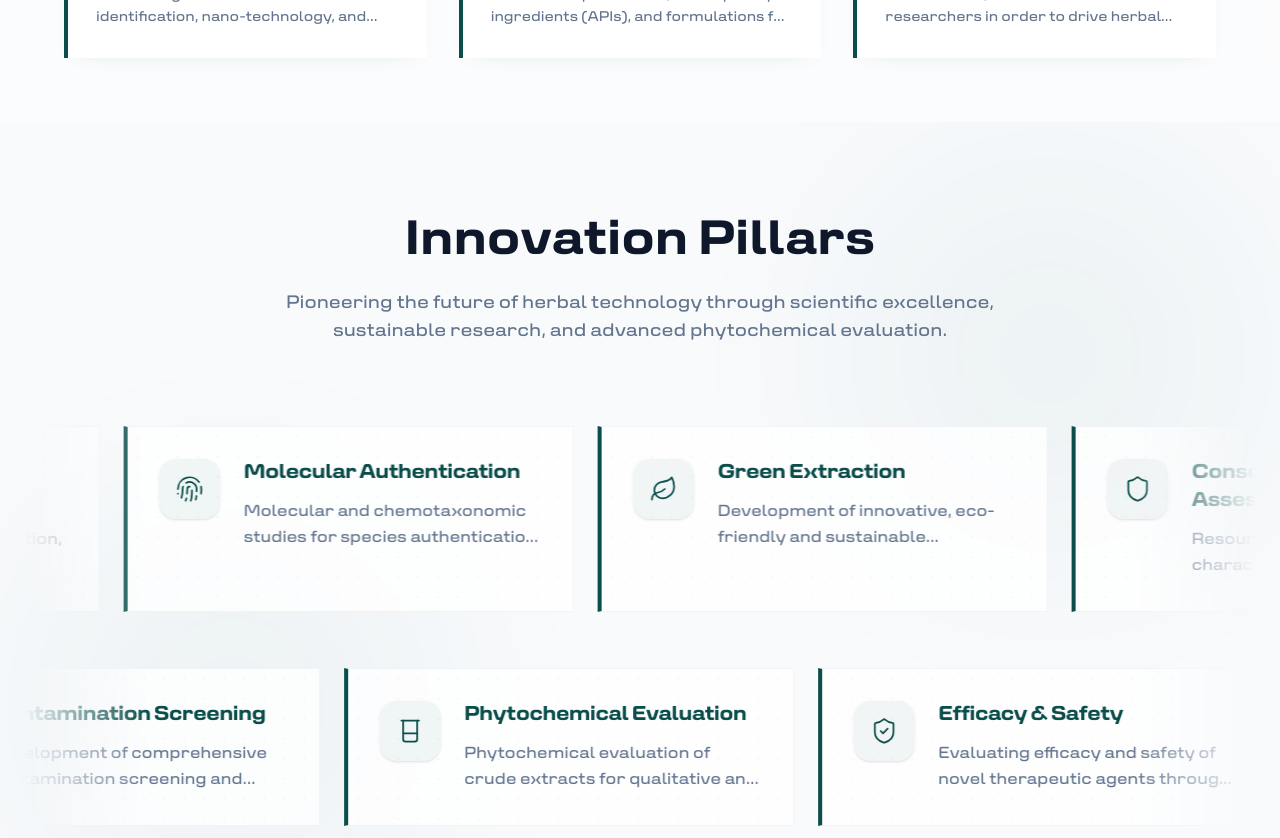
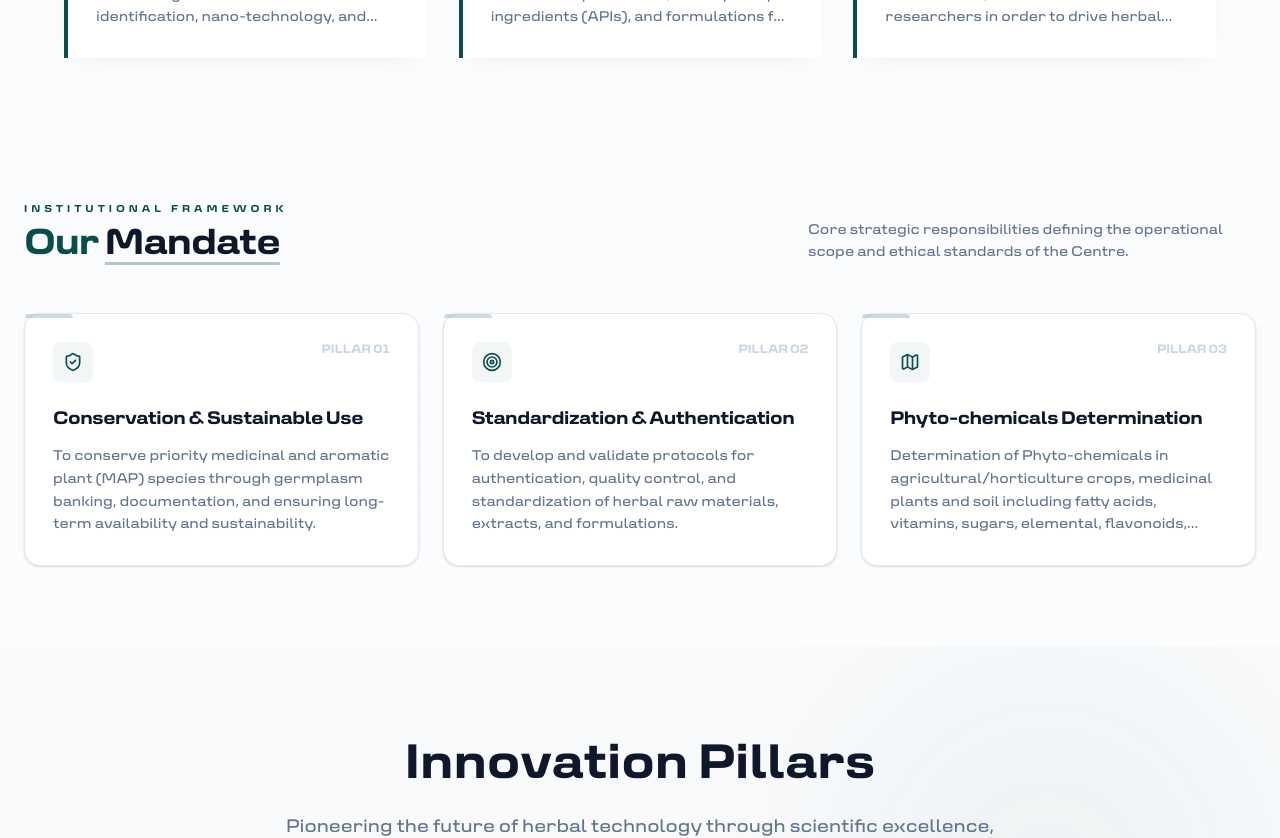
Before and after one commit to azharkhan93/centerof-excellence-skuast-k-faculty-of-forestry, a Next.js app: page /en in a window 1280 px wide. Shown: the part 2220-3058 px from the top of the page. Built offline with nearby package versions, Linux system fonts and the light colour scheme.

Commit message:
redesign AboutMandate component with grid layout and update home page section structure

```diff
--- a/app/[locale]/about/page.tsx
+++ b/app/[locale]/about/page.tsx
@@ -15,7 +15,7 @@ export default function AboutPage() {
             <About />
             <AboutTabsSection />
             {/* <WhyChoose /> */}
-            <AboutRD />
+
             <AboutJourney />
         </div>
     );
--- a/app/[locale]/page.tsx
+++ b/app/[locale]/page.tsx
@@ -1,4 +1,4 @@
-import { Hero, Stats, About, CoreObjectives, InnovationPillars, Process, Services, Testimonials, Facilities, LabTour, CTA, ContactWidget, ProductHighlight, AboutMission, WhyChoose } from "@/components";
+import { Hero, Stats, About, CoreObjectives, AboutMandate, InnovationPillars, Process, Services, Testimonials, Facilities, LabTour, CTA, ContactWidget, ProductHighlight, AboutMission, WhyChoose, AboutRD } from "@/components";
 
 export default function Home() {
     return (
@@ -9,9 +9,11 @@ export default function Home() {
             {/* <AboutMission />
              <About />  */}
             <CoreObjectives />
+            <AboutMandate />
             <InnovationPillars />
             <Process />
             <Testimonials />
+            <AboutRD />
             <Facilities />
             <LabTour />
             {/* <CTA /> */}
--- a/components/About/AboutMandate.tsx
+++ b/components/About/AboutMandate.tsx
@@ -15,69 +15,62 @@ const iconMap: Record<number, any> = {
 
 export const AboutMandate: React.FC = () => {
     return (
-        <section className="py-24 bg-slate-50 relative overflow-hidden">
-            {/* Scientific Grid Overlays */}
-            <div className="absolute top-0 left-0 w-full h-full opacity-[0.03] pointer-events-none"
-                style={{ backgroundImage: 'linear-gradient(#0a4d4a 1px, transparent 1px), linear-gradient(90deg, #0a4d4a 1px, transparent 1px)', backgroundSize: '50px 50px' }} />
+        <section className="py-20 bg-slate-50/50 relative overflow-hidden">
+            {/* Scientific Grid Pattern */}
+            <div className="absolute inset-0 opacity-[0.03] pointer-events-none"
+                style={{ backgroundImage: 'radial-gradient(#0a4d4a 1px, transparent 1px)', backgroundSize: '24px 24px' }} />
 
-            <div className="container mx-auto px-6 max-w-5xl relative z-10">
-                <div className="text-center mb-16">
-                    <span className="text-brand font-black tracking-[0.4em] uppercase text-[10px] block mb-4">
-                        Institutional Responsibility
+            <div className="container mx-auto px-6 max-w-7xl relative z-10">
+                <div className="mb-12 flex flex-col md:flex-row md:items-end justify-between gap-4">
+                    <div>
+                        <span className="text-brand font-black tracking-[0.4em] uppercase text-[10px] block mb-2">
+                            Institutional Framework
                         </span>
-                    <h2 className="text-3xl md:text-5xl font-black text-slate-900 tracking-tighter">
-                        Mandate of <span className="text-brand">CoEHT</span>
+                        <h2 className="text-3xl md:text-4xl font-extrabold text-[#0a4d4a] tracking-tight">
+                            Our <span className="text-slate-900 underline decoration-brand/30 underline-offset-8">Mandate</span>
                         </h2>
                     </div>
+                    <p className="text-slate-500 text-sm max-w-md font-medium leading-relaxed">
+                        Core strategic responsibilities defining the operational scope and ethical standards of the Centre.
+                    </p>
+                </div>
 
-                <div className="relative">
-                    {/* Vertical Technical Line */}
-                    <div className="absolute left-0 md:left-1/2 top-0 bottom-0 w-px bg-slate-200 transform md:-translate-x-1/2" />
-
-                    <div className="space-y-12">
+                <div className="grid grid-cols-1 md:grid-cols-2 lg:grid-cols-3 gap-6">
                     {MANDATE_DATA.items.map((item, idx) => {
-                            const Icon = iconMap[idx];
-                            const isEven = idx % 2 === 0;
-
+                        const Icon = iconMap[idx] || ShieldCheck;
                         return (
                             <motion.div
                                 key={idx}
-                                    initial={{ opacity: 0, x: isEven ? -40 : 40 }}
-                                    whileInView={{ opacity: 1, x: 0 }}
+                                initial={{ opacity: 0, y: 15 }}
+                                whileInView={{ opacity: 1, y: 0 }}
                                 viewport={{ once: true }}
-                                    transition={{ duration: 0.6, delay: idx * 0.1 }}
-                                    className={`relative flex flex-col md:flex-row items-center gap-8 ${isEven ? 'md:flex-row' : 'md:flex-row-reverse text-right'}`}
+                                transition={{ duration: 0.4, delay: idx * 0.05 }}
+                                className="group relative bg-white border border-slate-200 p-7 rounded-2xl shadow-sm hover:shadow-md hover:border-brand/40 transition-all duration-300 flex flex-col"
                             >
-                                    {/* Central Marker */}
-                                    <div className="absolute left-0 md:left-1/2 w-10 h-10 bg-white border-4 border-slate-50 shadow-xl rounded-2xl flex items-center justify-center transform -translate-x-1/2 z-20 md:mt-2">
-                                        <div className="w-2 h-2 rounded-full bg-brand" />
+                                {/* Professional Top Accent */}
+                                <div className="absolute top-0 left-0 w-12 h-1 bg-brand/20 group-hover:w-full group-hover:bg-brand transition-all duration-500 rounded-t-full" />
+
+                                <div className="mb-6 flex items-start justify-between">
+                                    <div className="w-10 h-10 rounded-lg bg-brand/5 text-brand flex items-center justify-center group-hover:scale-110 transition-transform duration-300">
+                                        <Icon size={20} strokeWidth={2} />
+                                    </div>
+                                    <span className="text-xs font-black text-slate-300 group-hover:text-brand transition-colors">
+                                        PILLAR 0{idx + 1}
+                                    </span>
                                 </div>
 
-                                    {/* Content Area */}
-                                    <div className={`w-full md:w-5/12 ml-10 md:ml-0 ${isEven ? 'md:pr-12' : 'md:pl-12'}`}>
-                                        <div className="group">
-                                            <div className={`flex items-center gap-4 mb-4 ${isEven ? 'justify-start' : 'justify-start md:justify-end'}`}>
-                                                <div className="w-8 h-8 rounded-lg bg-brand/5 flex items-center justify-center text-brand group-hover:bg-brand group-hover:text-white transition-all">
-                                                    <Icon size={18} strokeWidth={2} />
-                                                </div>
-                                                <h3 className="text-xl font-black text-slate-900 tracking-tight leading-tight group-hover:text-brand transition-colors">
+                                <h3 className="text-lg font-bold text-slate-900 mb-3 tracking-tight group-hover:text-brand transition-colors">
                                     {item.title}
                                 </h3>
-                                            </div>
-                                            <p className="text-slate-500 text-sm md:text-base leading-relaxed font-medium">
+
+                                <p className="text-slate-500 text-xs md:text-sm leading-relaxed font-medium line-clamp-4">
                                     {item.description}
                                 </p>
-                                        </div>
-                                    </div>
-
-                                    {/* Empty space for the other side */}
-                                    <div className="hidden md:block md:w-5/12" />
                             </motion.div>
                         );
                     })}
                 </div>
             </div>
-            </div>
         </section>
     );
 };
--- a/constants/index.ts
+++ b/constants/index.ts
@@ -954,13 +954,13 @@ export const MANDATE_DATA = {
             title: "Phyto-chemicals Determination",
             description: "Determination of Phyto-chemicals in agricultural/horticulture crops, medicinal plants and soil including fatty acids, vitamins, sugars, elemental, flavonoids, alkaloids, xanthones, terpenoids, phenols, steroids, plant hormones, etc."
         },
-        {
-            title: "Capacity Building & Training",
-            description: "To conduct training programmes, and workshops for students, researchers, entrepreneurs, and local communities in herbal technology and entrepreneurship."
-        },
-        {
-            title: "Collaboration & Outreach",
-            description: "To act as a link between academia, industry, and policymakers, fostering collaborations for herbal sector growth, technology transfer, and socio-economic upliftment of communities."
-        }
+        // {
+        //     title: "Capacity Building & Training",
+        //     description: "To conduct training programmes, and workshops for students, researchers, entrepreneurs, and local communities in herbal technology and entrepreneurship."
+        // },
+        // {
+        //     title: "Collaboration & Outreach",
+        //     description: "To act as a link between academia, industry, and policymakers, fostering collaborations for herbal sector growth, technology transfer, and socio-economic upliftment of communities."
+        // }
     ]
 };
```
Lines whose indentation alone changed are shown as unchanged.
